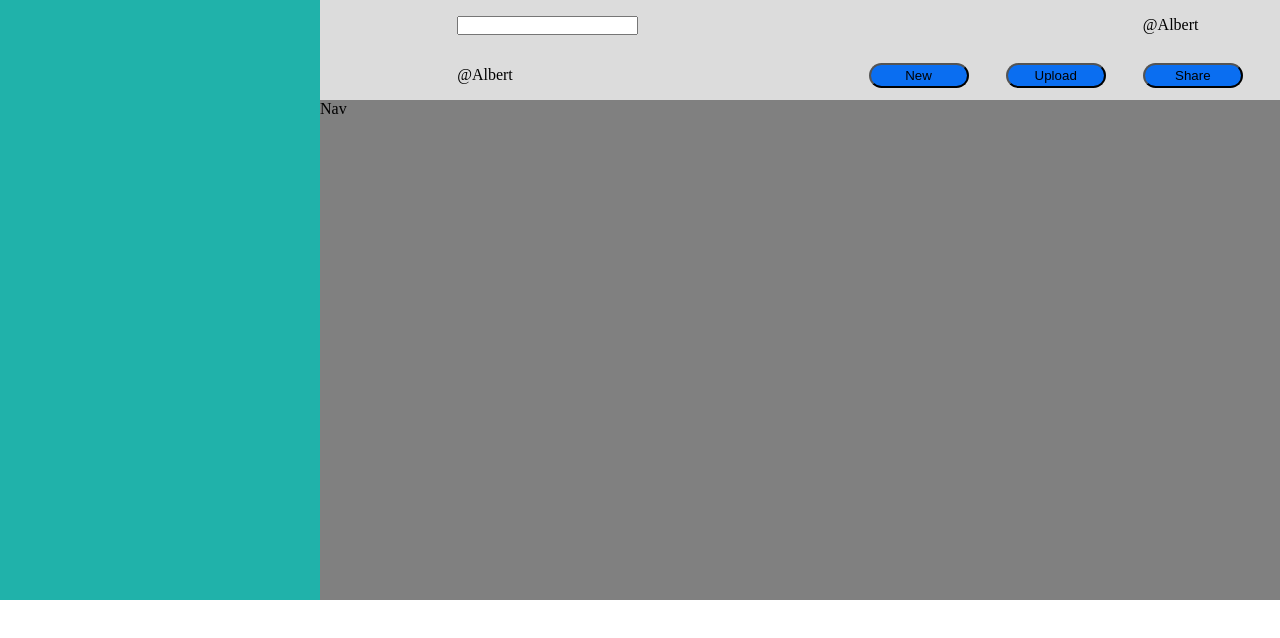
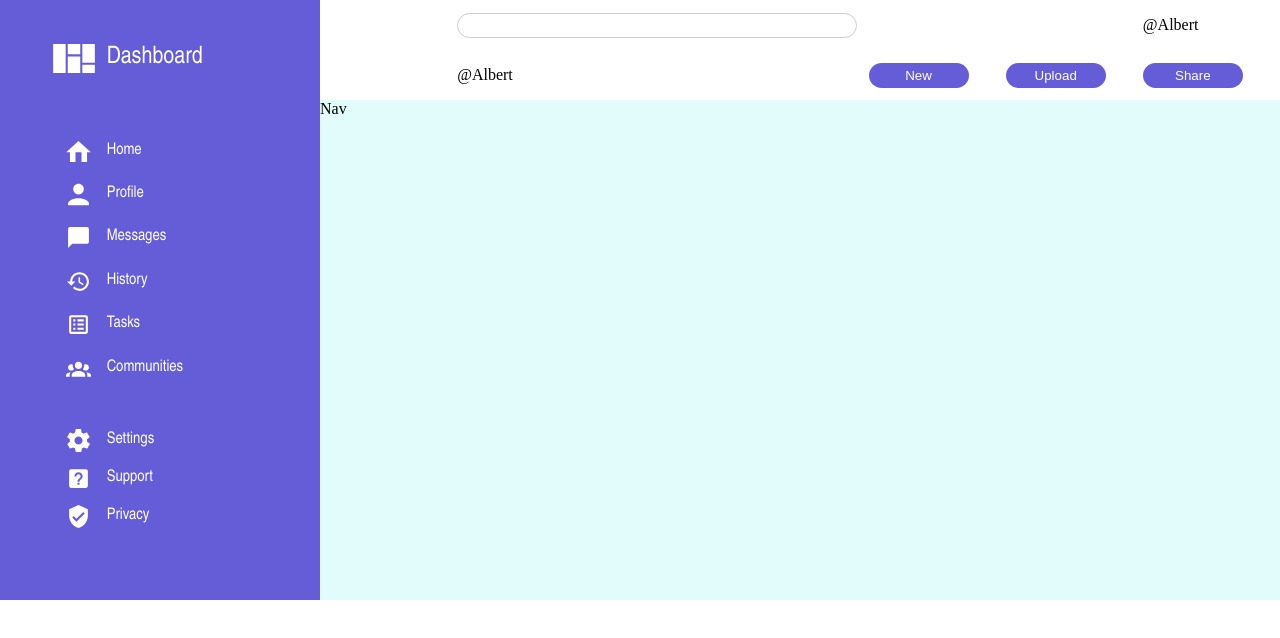
Before and after one commit to albertomeza26/admin_dashboard, a plain HTML site: page index.html in a window 1280 px wide. Drawn offline with Linux system fonts and the light colour scheme.

Commit message:
Began outlining Sidebar w/ icons and some CSS prop

```diff
--- a/index.html
+++ b/index.html
@@ -28,30 +28,30 @@
 </div>
 <div class="sidebar">
 <div class="dashboard">
-<div class="dashboard-icon"></div>
-<div class="dashboard-text"></div>
+<a class="dashboard-icon"></a>
+<div class="dashboard-text">Dashboard</div>
 </div>
 <div class="mid-dashboard">
-<div class="home-icon"></div>
-<div class="home-text"></div>
-<div class="profile-icon"></div>
-<div class="profile-text"></div>
-<div class="messages-icon"></div>
-<div class="messages-text"></div>
-<div class="history-icon"></div>
-<div class="history-text"></div>
-<div class="tasks-icon"></div>
-<div class="tasks-text"></div>
-<div class="communities-icon"></div>
-<div class="communities-text"></div>
+<a class="home-icon"></a>
+<div class="home-text">Home</div>
+<a class="profile-icon"></a>
+<div class="profile-text">Profile</div>
+<a class="messages-icon"></a>
+<div class="messages-text">Messages</div>
+<a class="history-icon"></a>
+<div class="history-text">History</div>
+<a class="tasks-icon"></a>
+<div class="tasks-text">Tasks</div>
+<a class="communities-icon"></a>
+<div class="communities-text">Communities</div>
 </div>
 <div class="bottom-dashboard">
-<div class="settings-icon"></div>
-<div class="settings-text"></div>
-<div class="support-icon"></div>
-<div class="support-text"></div>
-<div class="privacy-icon"></div>
-<div class="privacy-text"></div>
+<a class="settings-icon"></a>
+<div class="settings-text">Settings</div>
+<a class="support-icon"></a>
+<div class="support-text">Support</div>
+<a class="privacy-icon"></a>
+<div class="privacy-text">Privacy</div>
 </div>
 </div>
 <div class="nav">Nav</div>
--- a/styles.css
+++ b/styles.css
@@ -8,7 +8,7 @@
 }
 
 .header {
-    background-color: gainsboro;
+    background-color: rgba(255, 255, 255);
     grid-row: 1 / span 1;
     grid-column: 2 / span 3;
     display: grid;
@@ -67,20 +67,155 @@
 }
 
 button {
-   background-color: rgb(10, 110, 241);
+   background-color: rgb(100, 93, 215);
    height: 25px;
    width: 100px;
    border-radius: 14.5px;
-   /*border: 1px solid green;*/
+   color: rgb(255, 255, 255);
+   border: none;
+}
+input {
+    width: max(400px);
+    height: 25px;
+    border-radius: 14.5px;
+    border: 1px solid rgb(205, 205, 205)
 }
 .sidebar{
-    background-color: lightseagreen;
+    background-color: rgb(100, 93, 215);
+    display: grid;
+    grid-template: 1fr 3fr 1.5fr / 1fr;
     grid-row: 1 / span 3;
     grid-column: 1 / 1;
+    font-family: 'Franklin Gothic', 'Arial Narrow', Arial, sans-serif;
+    color: rgb(255, 255, 255);
+    padding-bottom: 4rem;
+}
+
+.dashboard {
+    grid-row: 1;
+    display: grid;
+    align-self: center;
+    grid-template: 1fr / 1fr 2fr;
+    margin-top: 20px;
+}
+
+.dashboard-icon {
+    grid-row: 1;
+    grid-column: 1;
+    background-image: url(images/view-dashboard-variant.svg);
+    background-repeat: no-repeat;
+    background-size: 50px;
+    background-position: right;
+    margin-right: .5rem;
+}
+
+.dashboard-text{
+    font-size: 1.5rem;
+    grid-row: 1;
+    grid-column: 2;
+}
+
+.mid-dashboard {
+    grid-row: 2;
+    display: grid;
+    grid-template: repeat(6, 1fr) / 1fr 2fr;
+    align-content: space-between;
+    margin-top: 2rem;
+}
+
+.mid-dashboard > a {
+    background-repeat: no-repeat;
+    background-position: right;
+    margin-right: 1rem;
+    background-size: 25px;
+}
+
+.home-icon {
+    background-image: url(images/home-account.svg);
+    grid-row: 1;
+    grid-column: 1;
+}
+
+.profile-icon{
+    background-image: url(images/profile.svg);
+    grid-row: 2;
+    grid-column: 1;
+}
+
+.messages-icon {
+    background-image: url(images/message.svg);
+    grid-row: 3;
+    grid-column: 1;
+}
+
+.history-icon{
+    background-image: url(images/history.svg);
+    grid-row: 4;
+    grid-column: 1;
+}
+
+.tasks-icon {
+    background-image: url(images/list-box-outline.svg);
+    grid-row: 5;
+    grid-column: 1;
+}
+
+.communities-icon{
+    background-image: url(images/account-group.svg);
+    grid-row: 6;
+    grid-column: 1;
+}
+.mid-dashboard > [class*="text"] {
+    align-self: center;
+}
+
+.bottom-dashboard {
+    grid-row: 3;
+    display: grid;
+    grid-template: repeat(3, 1fr)/ 1fr 2fr;
+    align-content: space-between;
+    margin-top: 2rem;
+}
+
+.bottom-dashboard > a {
+    background-repeat: no-repeat;
+    background-position: right;
+    margin-right: 1rem;
+    background-size: 25px;
+}
+
+.settings-icon{
+    background-image: url(images/cog.svg);
+    grid-row: 1;
+    grid-column: 1;
+}
+
+.support-icon{
+    background-image: url(images/help-box.svg);
+    grid-row: 2;
+    grid-column: 1;
+}
+
+.privacy-icon {
+    background-image: url(images/shield-check.svg);
+    grid-row: 3;
+    grid-column: 1;
+}
+
+.bottom-dashboard > [class*="text"] {
+    align-self: center;
 }
 
 .nav {
-    background-color: gray;
+    background-color: rgb(226, 252, 251);
     grid-row: 2 / span 2;
     grid-column: 2 / span 3;
 }
+
+a:hover {
+    scale: 1.1;
+    transition: .3s;
+}
+
+/*
+#F2FF49 - yellow */
```
Also changed, not shown: images/account-group.svg (added), images/cog.svg (added), images/eye-plus-outline.svg (added), images/help-box.svg (added), images/history.svg (added), images/home-account.svg (added), images/list-box-outline.svg (added), images/message.svg (added), images/profile.svg (added), images/shield-check.svg (added), images/star-plus-outline.svg (added), images/view-dashboard-variant.svg (added).
